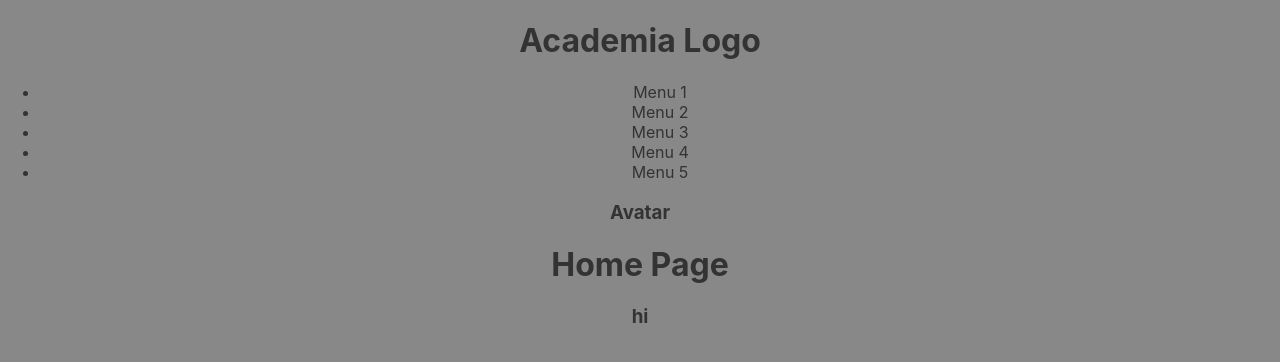
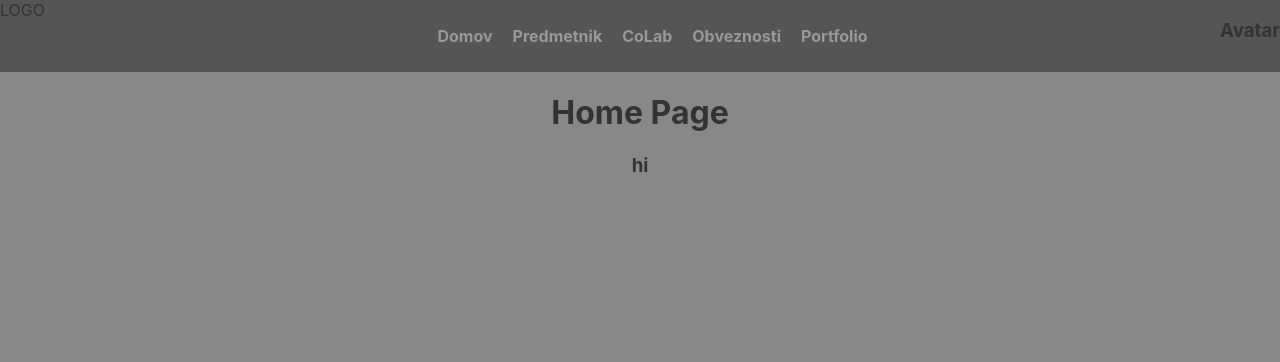
Before and after one commit to sinkec/academia-web, a React (Create React App) app: page / in a window 1280 px wide. Shown: the top 362 px of the page. Built offline with nearby package versions, Linux system fonts and the light colour scheme.

Commit message:
Popravek CSS za meni, logo in avatarCard

```diff
--- a/src/App.css
+++ b/src/App.css
@@ -1,38 +1,3 @@
 .App {
   text-align: center;
 }
-
-.App-logo {
-  height: 40vmin;
-  pointer-events: none;
-}
-
-@media (prefers-reduced-motion: no-preference) {
-  .App-logo {
-    animation: App-logo-spin infinite 20s linear;
-  }
-}
-
-.App-header {
-  background-color: #282c34;
-  min-height: 100vh;
-  display: flex;
-  flex-direction: column;
-  align-items: center;
-  justify-content: center;
-  font-size: calc(10px + 2vmin);
-  color: white;
-}
-
-.App-link {
-  color: #61dafb;
-}
-
-@keyframes App-logo-spin {
-  from {
-    transform: rotate(0deg);
-  }
-  to {
-    transform: rotate(360deg);
-  }
-}
--- /dev/null
+++ b/src/CSS/Navbar.css
@@ -0,0 +1,22 @@
+.navbar
+{
+    background:var(--primary-color-dark);
+    display: flex;
+    justify-content: space-between;
+}
+
+.navbar-menu-middle ul
+{
+    display: flex;
+    list-style: none;
+}
+.navbar-menu-middle ul li
+{
+    margin: 10px;;
+}
+.navbar-menu-middle ul li a
+{
+    text-decoration: none;
+    font-weight: bold;
+    color:var(--main-text-color-light);
+}
--- a/src/Navbar.js
+++ b/src/Navbar.js
@@ -1,3 +1,4 @@
+import './CSS/Navbar.css';
 import NavbarMenu from "./NavbarMenu";
 import ProfileCard from "./ProfileCard";
 
@@ -5,7 +6,9 @@ const Navbar = () => {
     return (
         <div className="navbar">
 
-            <h1>Academia Logo</h1>
+            <div className="logo-left">
+                LOGO
+            </div>
             <NavbarMenu/>
             <ProfileCard/>
         </div>
--- a/src/NavbarMenu.js
+++ b/src/NavbarMenu.js
@@ -1,12 +1,12 @@
 const NavbarMenu = () => {
     return (
-        <div className="navbar-menu">
+        <div className="navbar-menu-middle">
             <ul>
-                <li>Menu 1</li>
-                <li>Menu 2</li>
-                <li>Menu 3</li>
-                <li>Menu 4</li>
-                <li>Menu 5</li>
+                <li><a href = "">Domov</a></li>
+                <li><a href = "">Predmetnik</a></li>
+                <li><a href = "">CoLab</a></li>
+                <li><a href = "">Obveznosti</a></li>
+                <li><a href = "">Portfolio</a></li>
             </ul>
         </div>
      );
--- a/src/ProfileCard.js
+++ b/src/ProfileCard.js
@@ -1,6 +1,6 @@
 const ProfileCard = () => {
     return (
-        <div className="profilecard">
+        <div className="profile-card-right">
             <h3>Avatar</h3>
         </div>
      );
--- a/src/index.css
+++ b/src/index.css
@@ -1,8 +1,9 @@
-
 :root
 {
   --primary-color: #888888;
+  --primary-color-dark:#555555;
   --main-text-color: #333333;
+  --main-text-color-light: #989898;
 }
 
 body {
```
